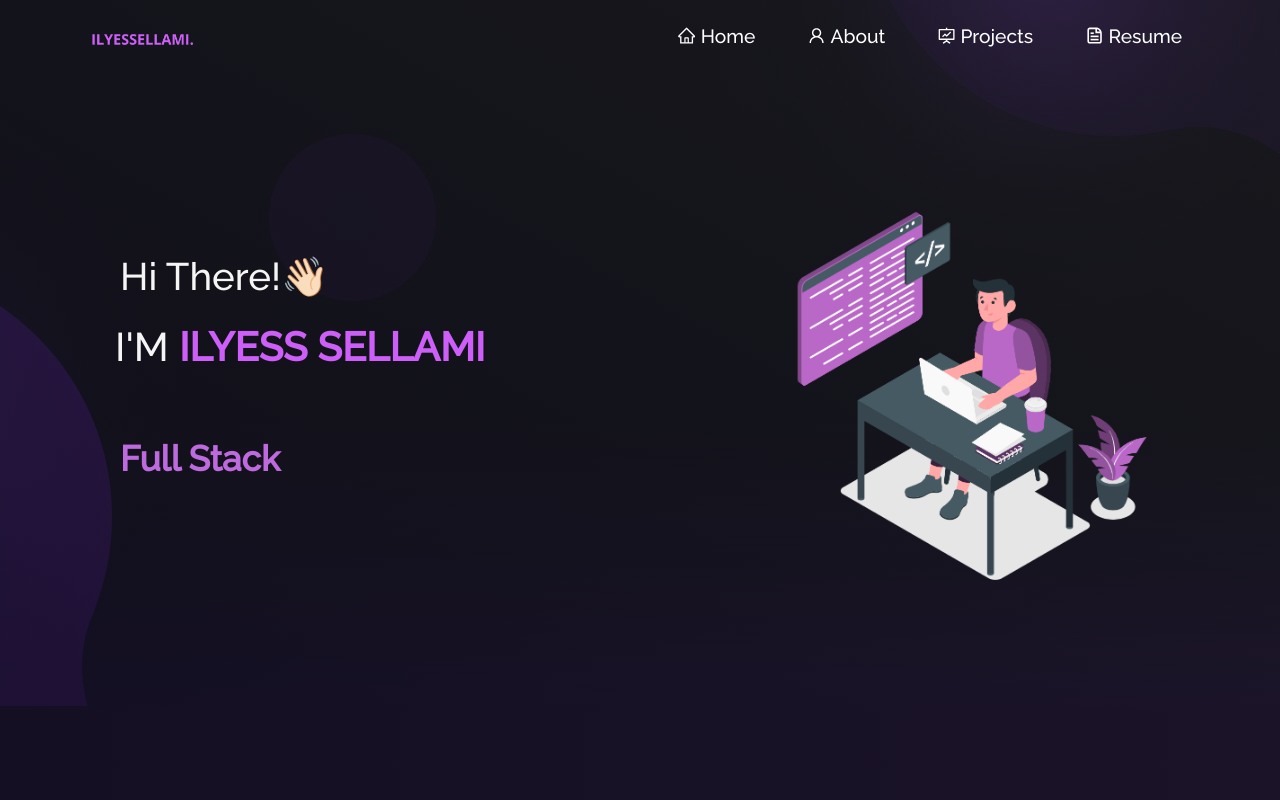
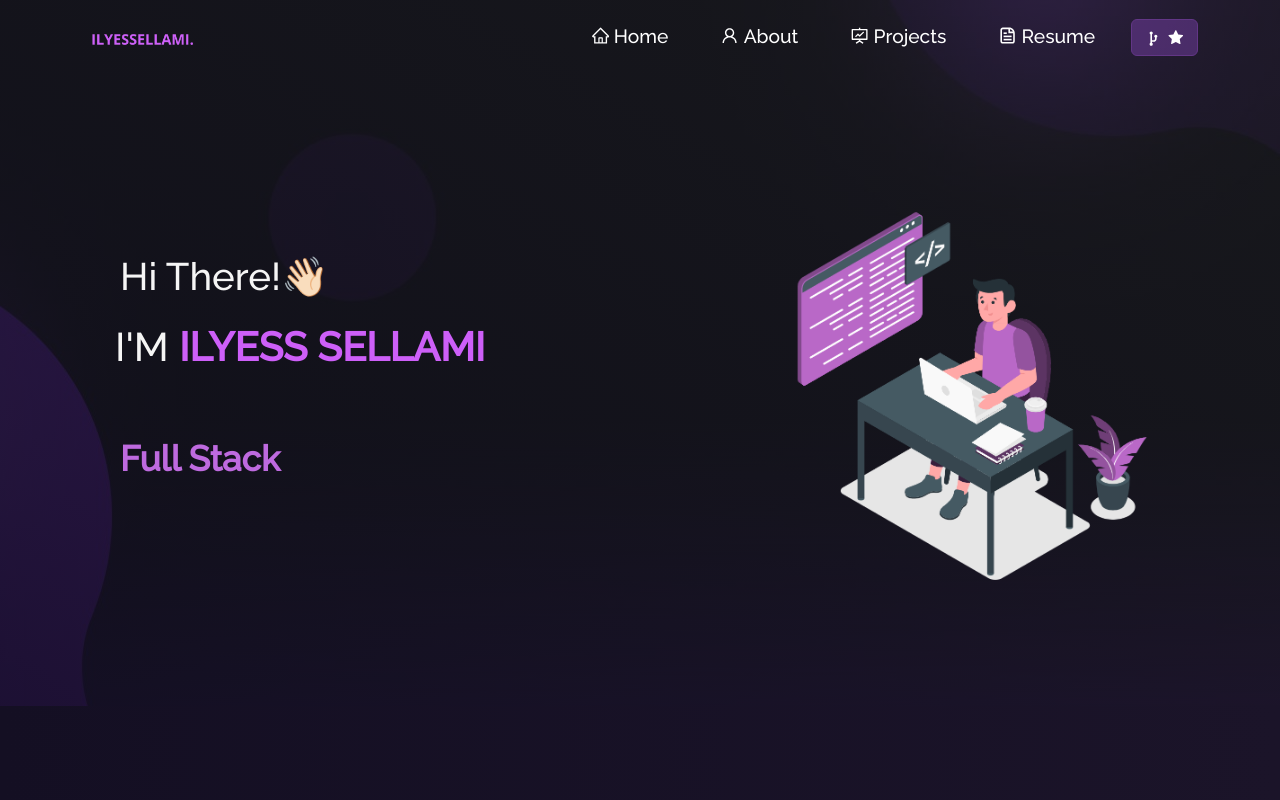
Before and after one commit to ilyess04/My-portfolio-website, a React (Create React App) app: page / in a window 1280 px wide. Shown: the top 800 px of the page. Built offline with nearby package versions, Linux system fonts and the light colour scheme.

Commit message:
Navbar config

```diff
--- a/src/layouts/navbar/Navbar.tsx
+++ b/src/layouts/navbar/Navbar.tsx
@@ -1,8 +1,11 @@
 import { useState } from "react";
 import { Link } from "react-router-dom";
-import { Container, Nav, Navbar } from "react-bootstrap";
+import { Button, Container, Nav, Navbar } from "react-bootstrap";
 import { logo } from "../../assets";
 import { Data } from "../../common/Data/Data";
+import { GIT_PORTFOLIO_URL } from "../../common/consts";
+import { CgGitFork } from "react-icons/cg";
+import { AiFillStar } from "react-icons/ai";
 
 function NavBar() {
   const [expand, setExpand] = useState(false);
@@ -34,6 +37,16 @@ function NavBar() {
                 </Nav.Link>
               </Nav.Item>
             ))}
+            <Nav.Item className="fork-btn">
+              <Button
+                href={GIT_PORTFOLIO_URL}
+                target="_blank"
+                className="fork-btn-inner"
+              >
+                <CgGitFork style={{ fontSize: "1.2em" }} />{" "}
+                <AiFillStar style={{ fontSize: "1.1em" }} />
+              </Button>
+            </Nav.Item>
           </Nav>
         </Navbar.Collapse>
       </Container>
```
Also changed, not shown: 1 other file (tests, documents, lock files or other folders).
